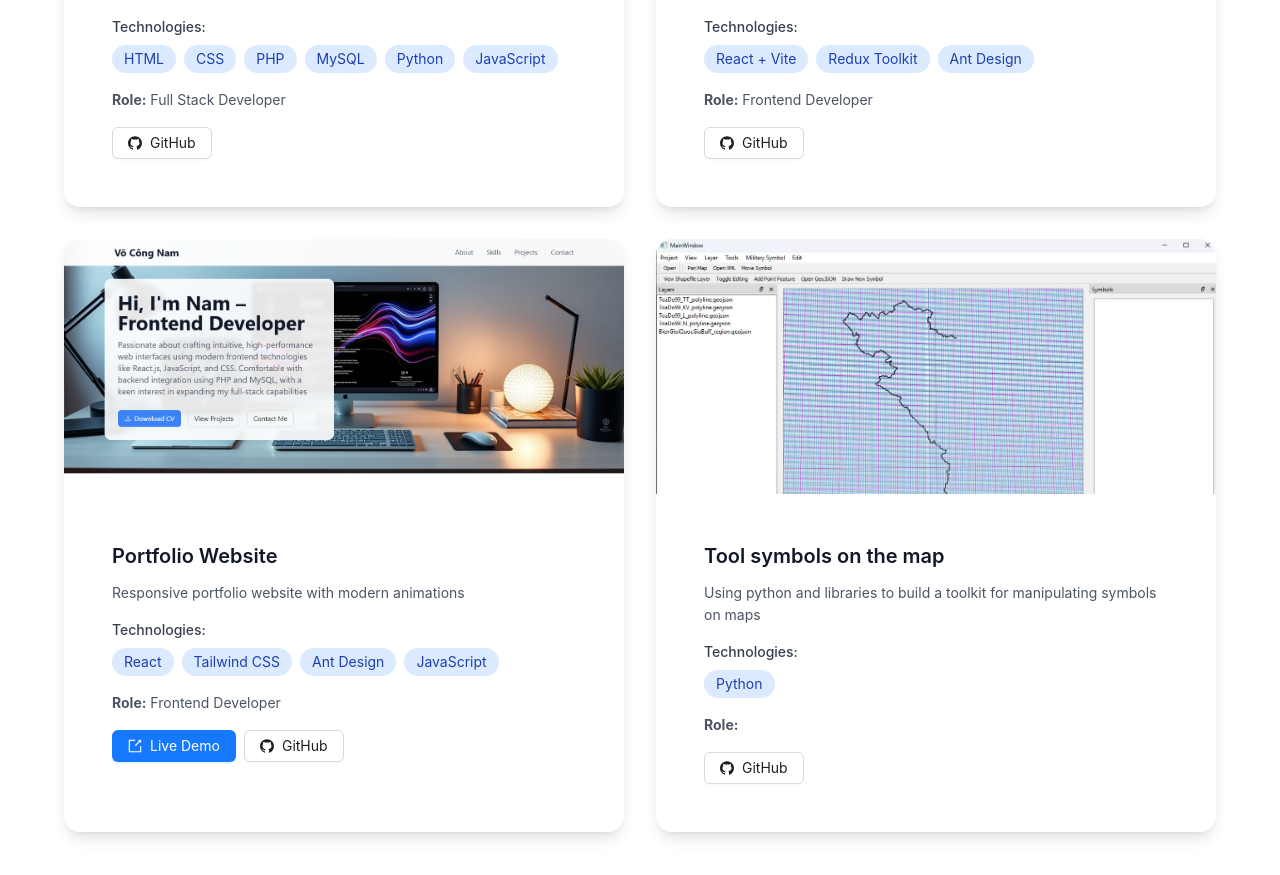
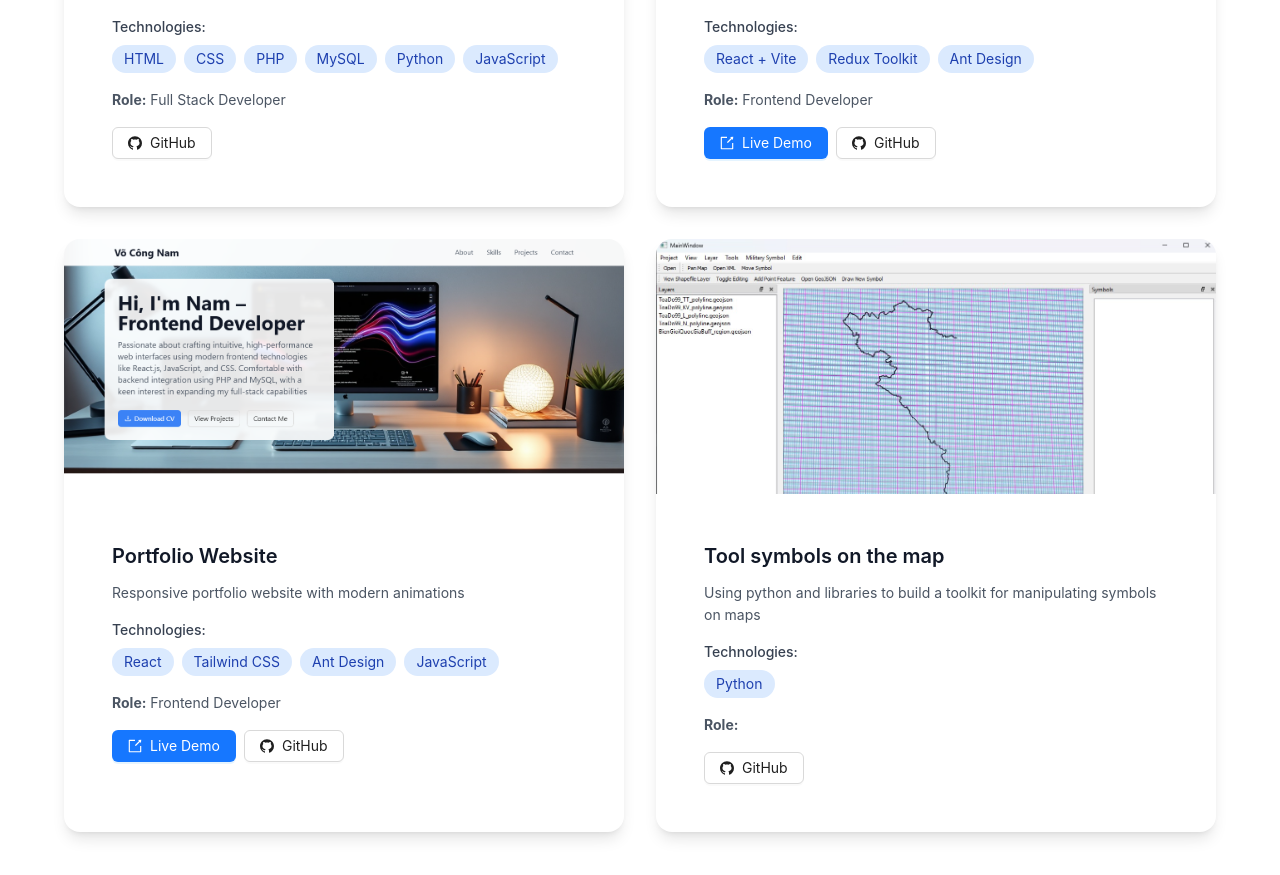
Before and after one commit to NamVo17/Portfolio, a React (Create React App) app: page / in a window 1280 px wide. Shown: the part 2768-3643 px from the top of the page. Built offline with nearby package versions, Linux system fonts and the light colour scheme.

Commit message:
Update Projects

```diff
--- a/src/pages/Home/Home.jsx
+++ b/src/pages/Home/Home.jsx
@@ -47,7 +47,7 @@ const projects = [
     title: 'Calendar',
     description: 'A modern calendar web  with event management and responsive design.',
     tech: ['React + Vite', 'Redux Toolkit', 'Ant Design'],
-    demo: '',
+    demo: 'https://calendar-web-zeta.vercel.app/',
     github: 'https://github.com/NamVo17/Calendar-App',
     role: 'Frontend Developer',
     image: '/calendar.png',
```
